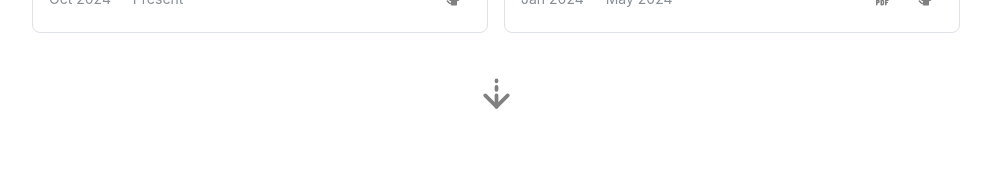
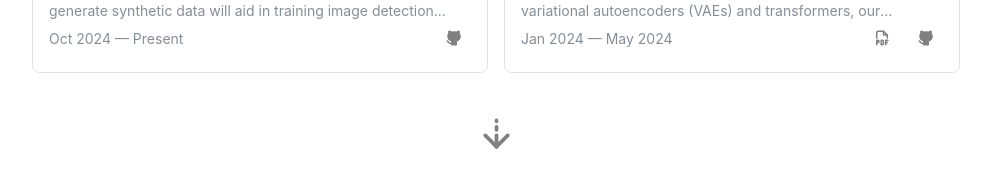
Before and after one commit to guo-david/guo-david.github.io, a Next.js app: page / in a window 1280 px wide. Shown: the part 1966-2154 px from the top of the page, without its empty margins (144-1135 px from the left). Built offline with nearby package versions, Linux system fonts and the light colour scheme.

Commit message:
eslitn fix

```diff
--- a/components/ScrollButton/ScrollButton.tsx
+++ b/components/ScrollButton/ScrollButton.tsx
@@ -8,7 +8,7 @@ interface ScrollButtonProps {
 
 export function ScrollButton({ next }: ScrollButtonProps) {
   return (
-    <Group justify='center' style={{marginBottom: "240px"}}>
+    <Group justify='center' style={{marginBottom: "280px"}}>
       <ActionIcon size="50px" radius="25px" variant="subtle">
         {/* Improved usage of anchor */}
         <a href={next} style={{ color: 'grey', display: 'block', textDecoration: 'none' }}>
```
Also changed, not shown: 1 other file (tests, documents, lock files or other folders).
